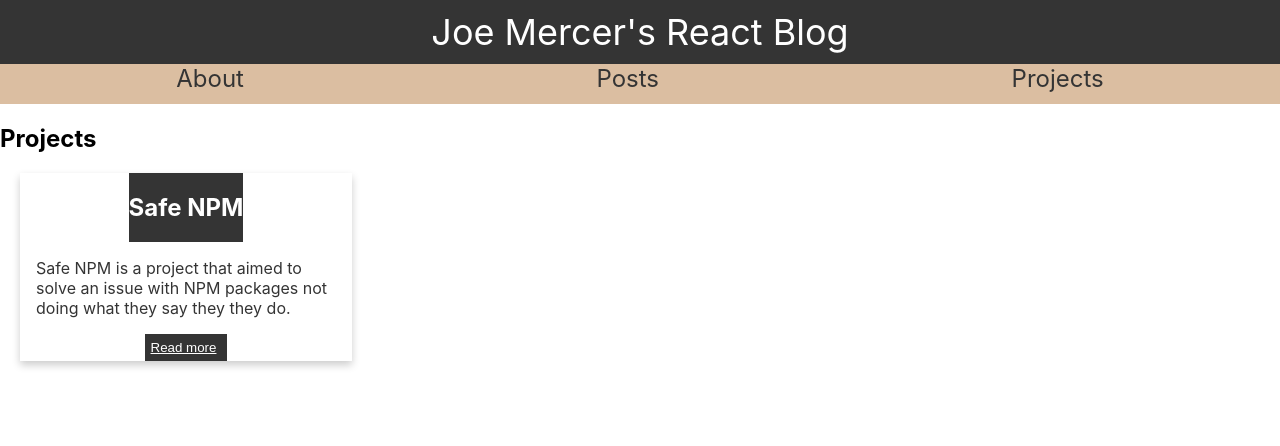
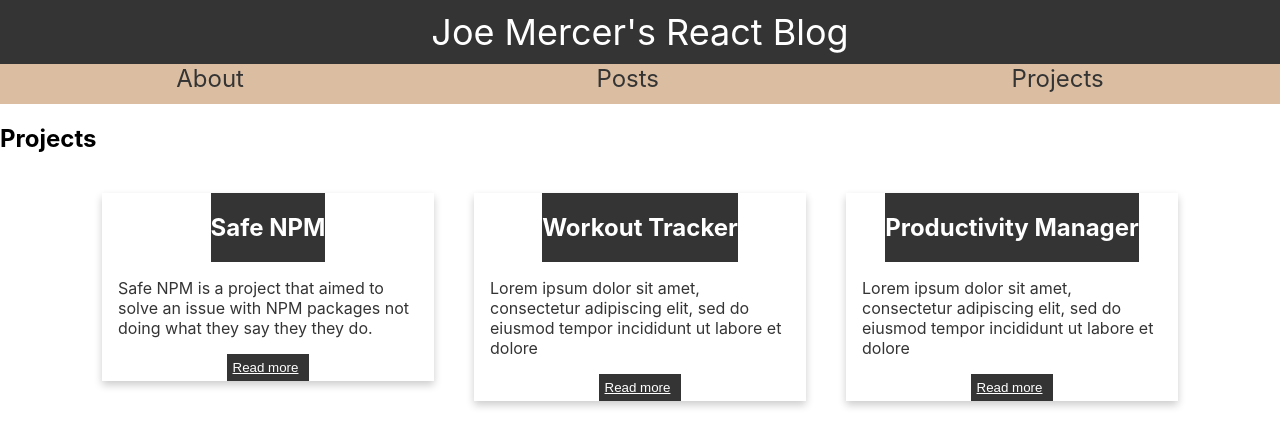
Before and after one commit to jot6000/joemercer-blog, a React (Create React App) app: page /projects in a window 1280 px wide. Shown: the top 446 px of the page. Built offline with nearby package versions, Linux system fonts and the light colour scheme.

Commit message:
Made projcet cards exept array of JSON objects to create the cards.

```diff
--- a/src/components/cards/ProjectCard.js
+++ b/src/components/cards/ProjectCard.js
@@ -17,8 +17,7 @@ class ProjectCard extends Component {
     render() {
         if (this.state.redirect === true) {
             return (
-                <Redirect to={{
-                    pathname: '/projects/SafeNPM',state: { title: 'Safe NPM' } }} push={true}></Redirect>
+                <Redirect to={{ pathname: ('/projects/' + this.props.urlPostfix), state: { title: this.props.title } }} push={true}></Redirect>
             )
         }
         else {
@@ -28,7 +27,7 @@ class ProjectCard extends Component {
                         <h2>{this.props.title}</h2>
                     </div>
                     <div className='card-contents'>
-                        <div style={{ width: '300px' }}>Safe NPM is a project that aimed to solve an issue with NPM packages not doing what they say they they do.</div>
+                        <div style={{ width: '300px' }}>{this.props.preview}</div>
                     </div>
                     <div className='card-footer'>
                         <button className='read-more' onClick={this.handleClick}>Read more</button>
--- a/src/components/pages/Projects.js
+++ b/src/components/pages/Projects.js
@@ -3,12 +3,38 @@ import './Projects.css';
 import ProjectCard from '../cards/ProjectCard'
 
 class Projects extends Component {
+  constructor(props) {
+    super(props);
+    this.state = {
+      projects: [
+        {
+          title: 'Safe NPM',
+          preview: 'Safe NPM is a project that aimed to solve an issue with NPM packages not doing what they say they they do.',
+          urlPostfix: 'SafeNPM'
+        },
+        {
+          title: 'Workout Tracker',
+          preview: 'Lorem ipsum dolor sit amet, consectetur adipiscing elit, sed do eiusmod tempor incididunt ut labore et dolore',
+          urlPostfix: 'WorkoutTracker'
+        },
+        {
+          title: 'Productivity Manager',
+          preview: 'Lorem ipsum dolor sit amet, consectetur adipiscing elit, sed do eiusmod tempor incididunt ut labore et dolore',
+          urlPostfix: 'ProductivityManager'
+        },
+      ]
+    };
+  }
   render() {
     return (
       <div>
         <h2>Projects</h2>
-        <div style={{margin: '20px'}}>
-        <ProjectCard title='Safe NPM'></ProjectCard>
+        <div style={{display:'flex',flexDirection:'row',maxWidth:'100%',justifyContent:'center'}}>
+          {this.state.projects.map((project) =>
+            <div style={{ margin: '20px' }}>
+              <ProjectCard title={project.title} preview={project.preview} urlPostfix={project.urlPostfix}></ProjectCard>
+            </div>
+          )}
         </div>
       </div>
     );
```
